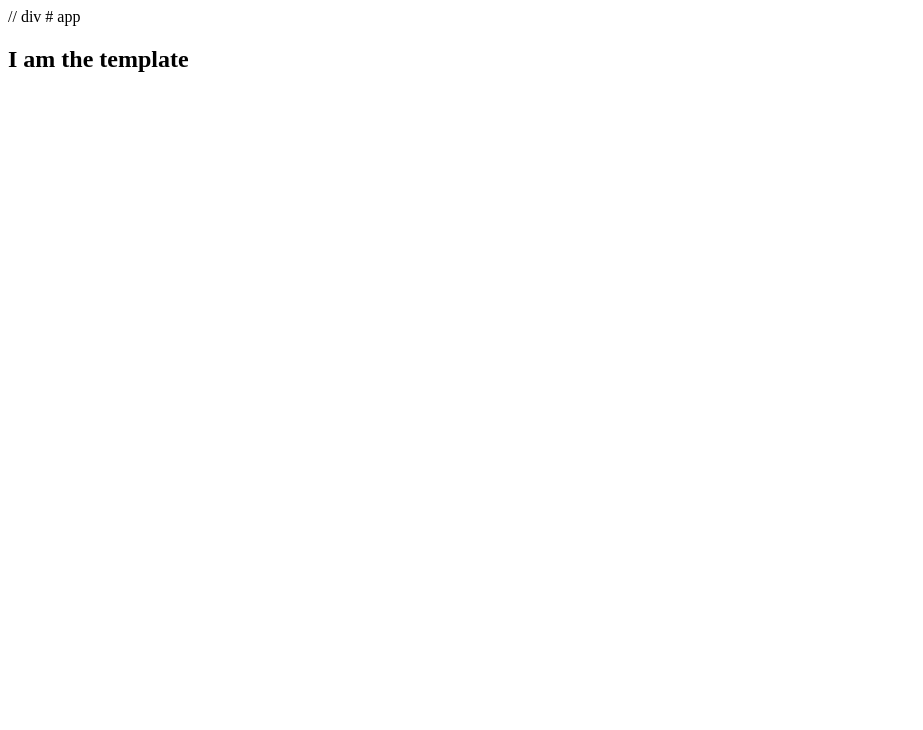
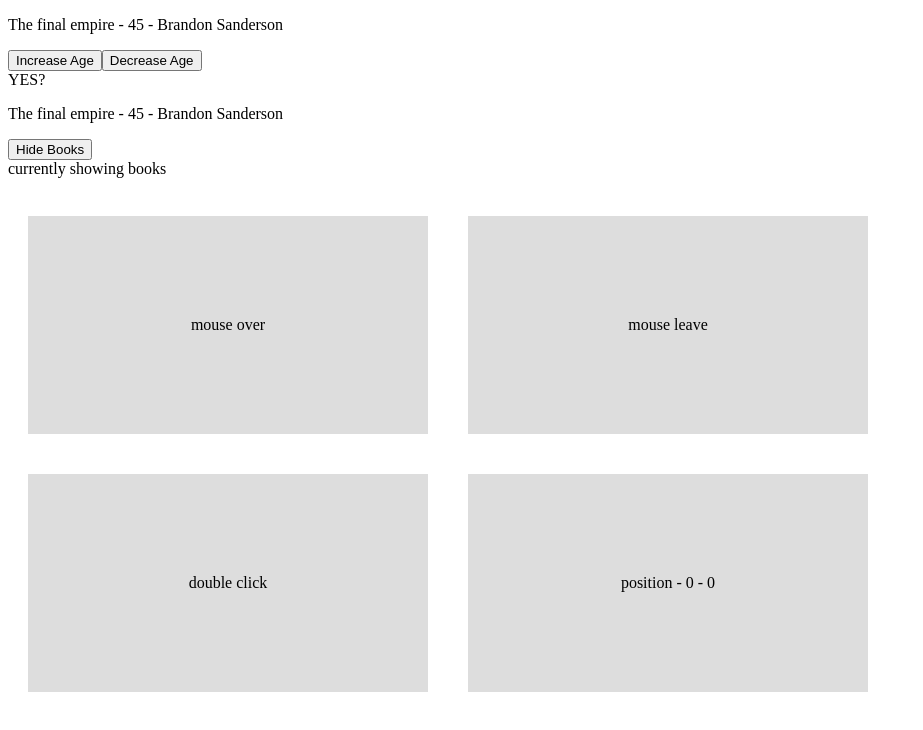
Before and after one commit to Tokitaka/Vue-3-Firebase, a plain HTML site: page index.html in a window 1280 px wide. Shown: the whole page, without its empty margins (0-923 px from the left). Drawn offline with nearby package versions, Linux system fonts and the light colour scheme.

Commit message:
Methods & Click events & Conditional Rendering

```diff
--- a/app.js
+++ b/app.js
@@ -1,11 +1,38 @@
 // vue code 작성
 // create Vue App
 const app = Vue.createApp(
+    // component
     {
-        // data, functions
-        template: '<h2>I am the template</h2>'
+        data() {
+            return {
+                showBooks: true,
+                title: 'The final empire',
+                author: 'Brandon Sanderson',
+                age: 45,
+                x: 0,
+                y: 0
+            }
+        },
+        methods: {
+            changeTitle(title){
+                // this.title = 'Words of Romance'
+                this.title = title
+            },
+            toggleShowBooks(){
+                this.showBooks = !this.showBooks
+            },
+            handleEvent( e, data) {
+                console.log(e);
+                if (data) {
+                    console.log(data);
+                }
+            },
+            handleMousemove(e) {
+                this.x = e.offsetX
+                this.y = e.offsetY
+            }
+        }
     }
 )
 // mount Vue App to a certain DOM that have the id "APP"
 app.mount('#app')
-// 해당 태그 내부만 제어할 수 있음
--- a/index.html
+++ b/index.html
@@ -3,14 +3,46 @@
 <head>
     <meta charset="UTF-8">
     <meta name="viewport" content="width=device-width, initial-scale=1.0">
-    <title>Document</title>
+    <title>Learning Vue</title>
     <script src="https://unpkg.com/vue@3.0.2"></script>
+    <style>
+        .box{
+            padding: 100px 0;
+            width: 400px;
+            text-align: center;
+            background: #ddd;
+            margin: 20px;
+            display: inline-block;
+        }
+    </style>
 </head>
 <body>
-    // div # app
     <div id="app">
-        template:
+        <!-- toggle hide & show -->
+        <p>{{ title }} - {{ age }} - {{ author }}</p>
+        <!-- name of directive is on on click on mouse, v is vue, : and the type of event -->
+        <button v-on:click="age++">Increase Age</button>
+        <button v-on:click="age--">Decrease Age</button>
+        <!-- <div @click="changeTitle">YES?</div> -->
+        <div @click="changeTitle('Orange tree')">YES?</div>
+
+        <div v-if="showBooks">
+            <p>{{ title }} - {{ age }} - {{ author }}</p>
+        </div>
+        <button @click="toggleShowBooks">
+            <span v-if="showBooks">Hide Books</span>
+            <span v-else>Show Books</span>
+        </button>
+        <div v-show="showBooks">currently showing books</div>
+
+        <br>
+        <!-- mouse events -->
+        <div class="box" @mouseover="handleEvent($event, 5)">mouse over</div>
+        <div class="box" @mouseleave="handleEvent">mouse leave</div>
+        <div class="box" @dblclick="handleEvent">double click</div>
+        <div class="box" @mousemove="handleMousemove">position - {{x}} - {{y}} </div>
     </div>
+
     <script src="app.js"></script>
 </body>
 </html>
```
